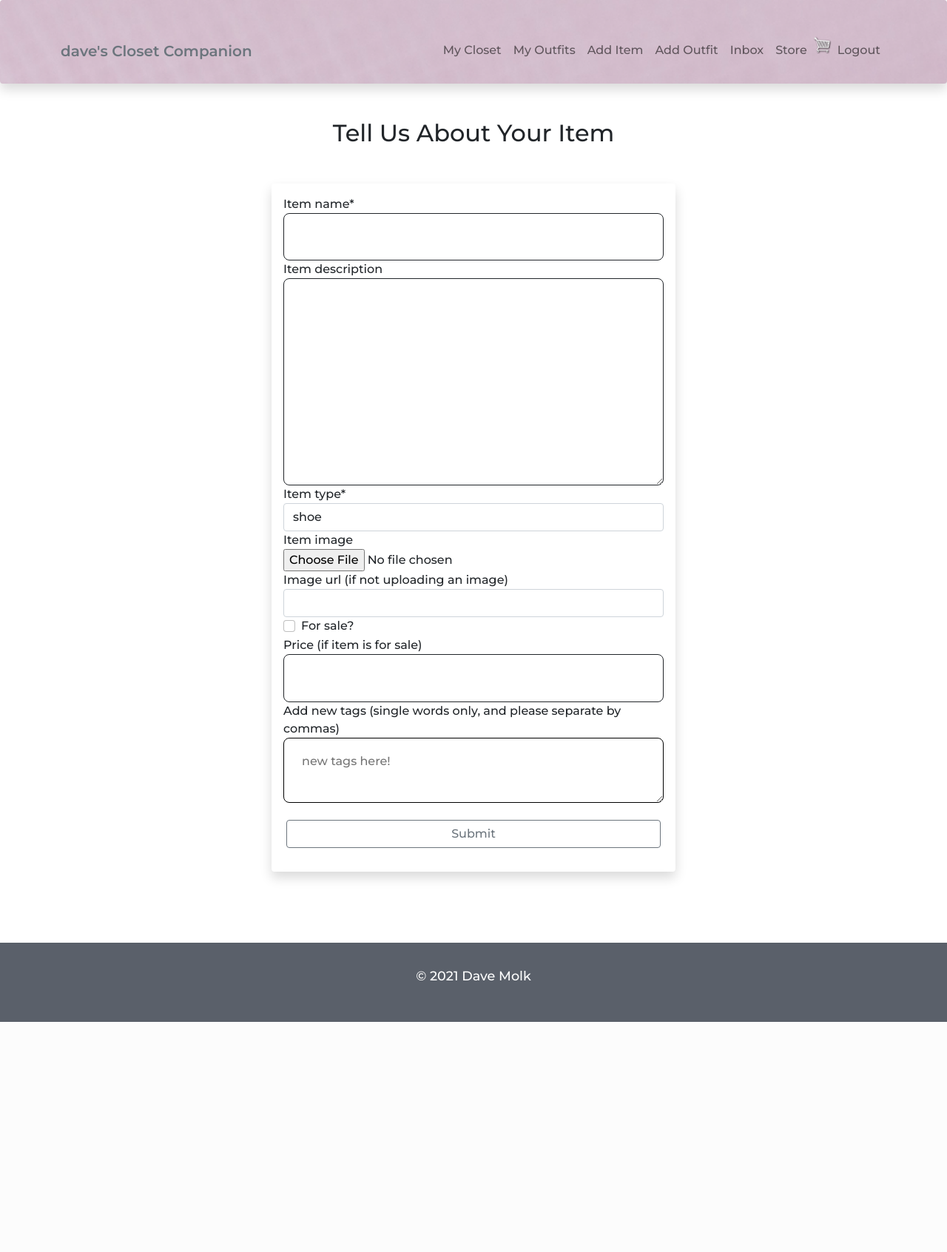
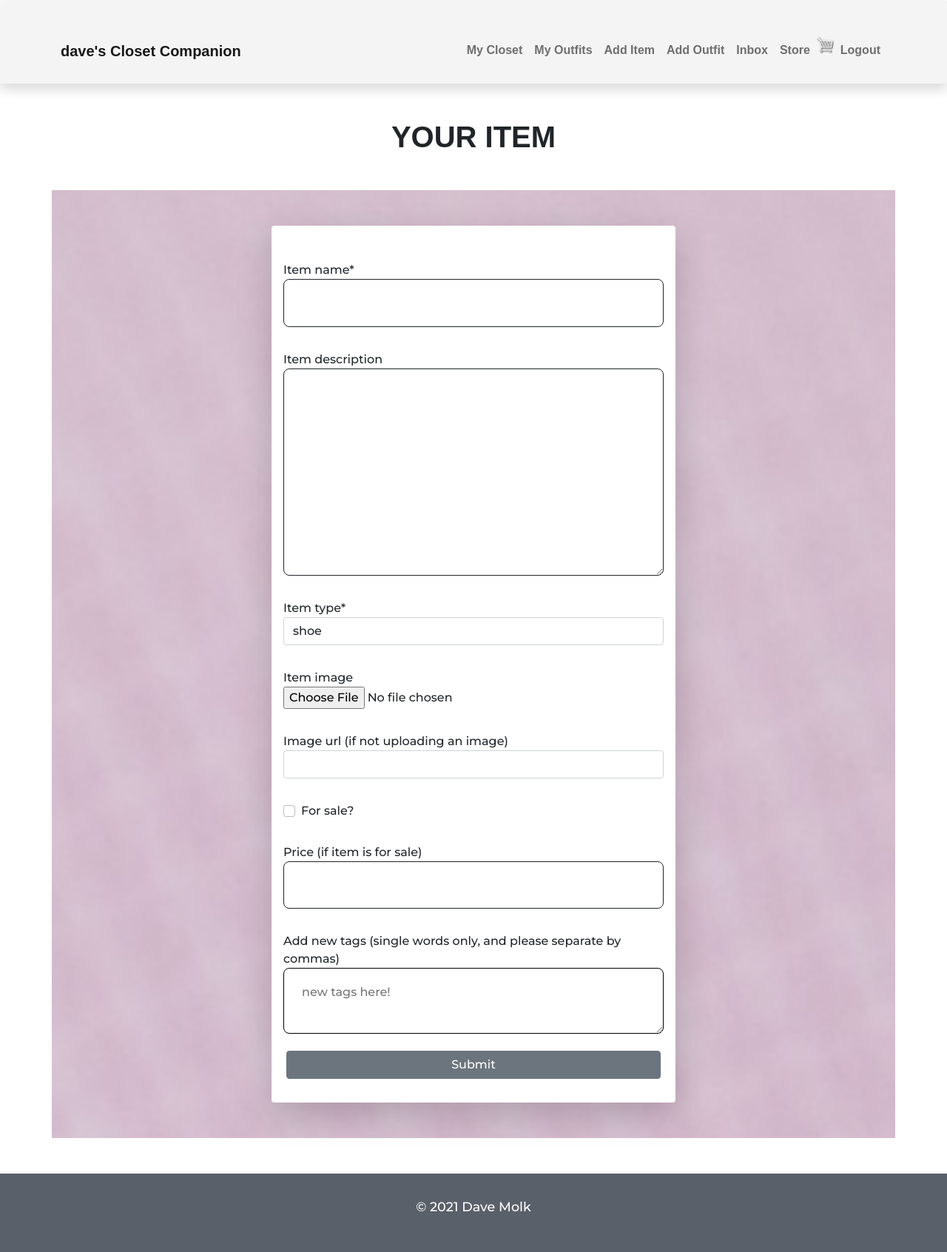
Before and after one commit to davemolk/closet-companion, a Django app: page /wardrobe/create-item/ in a window 1280 px wide. Shown: the whole page at 74% size. Before the commit the page ends 1381 px from the top, so only its background shows below. Run offline with Django 3.2, Linux system fonts and the light colour scheme; a user stored in the database is signed in; data comes from the database, SQL or seed files in the repository; both versions use the stored data as it was after the commit; parts of the project's set-up code (start-up, migrations or seed data) failed here and were passed over; some libraries are stand-ins or nearby versions.

Commit message:
redid forms and buttons

```diff
--- a/static/css/wardrobe.css
+++ b/static/css/wardrobe.css
@@ -3,7 +3,7 @@
 }
 
 body{
-    background-color: #FFF;
+    background-color: #fff;
     font-family: 'Montserrat', sans-serif;
   }
 
@@ -12,7 +12,6 @@ body{
   background-repeat: no-repeat;
   background-size: cover;
 }
-
 
 .box-element {
   box-shadow: hsl(0, 0%, 80%) 0 0 16px;
@@ -26,6 +25,22 @@ body{
   width: 95%;
   max-width: 85rem;
   margin: 0 auto;
+}
+
+h1, h2, h3, h4, h5, h6 {
+  font-family: 'Manrope', sans-serif;
+}
+
+/*=======================
+  NavBar
+========================*/
+
+.nav-background{
+  background-color: #f2f2f2cb;
+}
+
+.nav-text{
+  font-family: 'Manrope', sans-serif;
 }
 
 
@@ -83,13 +98,29 @@ body{
   display: block;
 }
 
-
 .form__field {
-  margin-top: 2.5rem;
-  margin-bottom: 2.5rem;
+  /* margin-top: 3.5rem; */
+  margin-bottom: 3.5rem;
 }
 
-.formPage .formWrapper {
+.form__field__bottom {
+  margin-bottom: 3.5rem;
+}
+
+.form-link{
+  color: #4b5362;
+}
+
+.formWrapper{
+  margin-top: 3rem;
+}
+
+.form-group{
+  margin-top: 2rem;
+  margin-bottom: 2rem;
+}
+
+/* .formPage .formWrapper {
   list-style: none;
   padding: 3.5rem 5rem;
 }
@@ -98,7 +129,7 @@ body{
   font-size: 2.8rem;
   margin-bottom: 1rem;
   margin-top: 2rem;
-}
+} */
 
 
 input.input[type='text'],
--- a/templates/main.html
+++ b/templates/main.html
@@ -9,6 +9,7 @@
     <link rel="preconnect" href="https://fonts.googleapis.com">
     <link rel="preconnect" href="https://fonts.gstatic.com" crossorigin>
     <link href="https://fonts.googleapis.com/css2?family=Montserrat:wght@500;600&display=swap" rel="stylesheet">
+
     <script type="text/javascript">
     let user = '{{request.user}}'
 
--- a/templates/navbar.html
+++ b/templates/navbar.html
@@ -1,18 +1,18 @@
 {% load static %}
-<nav class="navbar navbar-expand-lg navbar-light pt-5 pb-4 shadow p-3 mb-5 bg-body rounded texture">
+<nav class="navbar navbar-expand-lg navbar-light pt-5 pb-4 shadow p-3 mb-5 rounded nav-background">
     <div class="container-lg">
         <!-- navbar brand / title -->
 
         <a class="navbar-brand" href="/">
         {% if request.user.is_authenticated %}
-        <span class="text-secondary fw-bold">
+        <span class="nav-text fw-bold">
             {{request.user.profile.username}}'s Closet Companion
         </span>
         </a>
 
         {% else %}
         <a class="navbar-brand" href="/">
-        <span class="text-secondary fw-bold">
+        <span class="nav-text fw-bold">
             Closet Companion
         </span>
         </a>
@@ -29,29 +29,29 @@
         <ul class="navbar-nav">
 
             <li class="nav-item">
-            <a class="nav-link" href="{% url 'items' %}">My Closet</a></span>
+            <a class="nav-link nav-text fw-bold" href="{% url 'items' %}">My Closet</a></span>
             </li>
             <li class="nav-item">
-            <a class="nav-link" href="{% url 'outfits' %}">My Outfits</a></span>
+            <a class="nav-link nav-text fw-bold" href="{% url 'outfits' %}">My Outfits</a></span>
             </li>
 
             <li class="nav-item d-md-none">
-            <a class="nav-link" href="#">Add Item</a>
+            <a class="nav-link nav-text fw-bold" href="#">Add Item</a>
             </li>
             <li class="nav-item d-none d-md-inline">
-            <a class="nav-link" href="{% url 'create-item' %}">Add Item</a>
+            <a class="nav-link nav-text fw-bold" href="{% url 'create-item' %}">Add Item</a>
             </li>
             <li class="nav-item d-md-none">
-            <a class="nav-link" href="#">Add Outfit</a>
+            <a class="nav-link nav-text fw-bold" href="#">Add Outfit</a>
             </li>
             <li class="nav-item d-none d-md-inline">
-            <a class="nav-link" href="{% url 'create-outfit' %}">Add Outfit</a>
+            <a class="nav-link nav-text fw-bold" href="{% url 'create-outfit' %}">Add Outfit</a>
             </li>
             <li class="nav-item">
-            <a class="nav-link" href="{% url 'inbox' %}">Inbox</a>
+            <a class="nav-link nav-text fw-bold" href="{% url 'inbox' %}">Inbox</a>
             </li>
             <li class="nav-item d-none d-md-inline">
-            <a class="nav-link" href="{% url 'store' %}">Store</a>
+            <a class="nav-link nav-text fw-bold" href="{% url 'store' %}">Store</a>
             </li>
             <div>
                 <a href="{% url 'cart' %}">
@@ -64,17 +64,17 @@
                 {% endif %}
             </div>
             <li class="nav-item">
-            <a class="nav-link" href="{% url 'logout' %}">Logout</a>
+            <a class="nav-link nav-text fw-bold" href="{% url 'logout' %}">Logout</a>
             </li>
 
         </ul>
         {% else %}
         <ul class="navbar-nav">
             <li class="nav-item">
-            <a class="nav-link" href="{% url 'login' %}">Login</a>
+            <a class="nav-link nav-text fw-bold" href="{% url 'login' %}">Login</a>
             </li>
             <li class="nav-item">
-            <a class="nav-link" href="{% url 'signup' %}">SignUp</a>
+            <a class="nav-link nav-text fw-bold" href="{% url 'signup' %}">SignUp</a>
             </li>
         </ul>
         {% endif %}
--- a/user/views.py
+++ b/user/views.py
@@ -32,7 +32,7 @@ def loginUser(request):
             login(request, user)
             return redirect('index')
         else:
-            messages.error(request, 'As if!!! Username OR password is incorrect')
+            messages.error(request, 'Ugh, as if!!! Username OR password is incorrect')
 
     return render(request, 'user/login.html')
 
@@ -51,7 +51,7 @@ def signupUser(request):
         if form.is_valid():
             user = form.save(commit=False)
             user.save()
-            messages.success(request, 'User account created!')
+            messages.success(request, "User account created. You're now rollin' with the homies!")
             login(request, user)
             return redirect('index')
         else:
@@ -104,7 +104,7 @@ def createMessage(request, pk):
 
             message.save()
 
-            messages.success(request, 'Your message was sent successfully.')
+            messages.success(request, 'Message sent. Two very enthusiastic thumbs up!')
             return redirect('store')
 
     context = {'recipient': recipient, 'form': form}
--- a/wardrobe/templates/wardrobe/item_form.html
+++ b/wardrobe/templates/wardrobe/item_form.html
@@ -6,17 +6,17 @@
 
 <div class="container-lg">
   <div class="text-center">
-    <h2>Tell Us About Your Item</h2>
+    <h1 class="fw-bold">YOUR ITEM</h1>
   </div>
 
-  <div class="row justify-content-center my-5">
+  <div class="row justify-content-center my-5 texture">
     {% if page == 'update' %}
     <div class="col-lg-4 mb-5">
       <img src="{{item.image.url }}" class="img-fluid" alt="item">
     </div>
     {% endif %}
     <div class="col-lg-6 formWrapper">
-      <form class="shadow p-3 mb-5 bg-body rounded" action="" method="POST" enctype="multipart/form-data">
+      <form class="shadow-lg p-3 mb-5 bg-body rounded" action="" method="POST" enctype="multipart/form-data">
         {% csrf_token %}
         {{ form|crispy }}
 
@@ -25,7 +25,7 @@
           <textarea name="newtags" class="input" placeholder="new tags here!"></textarea>
         </div>
         <div class="row justify-content-center p-3">
-          <button class="btn btn-outline-secondary" type="submit" value="Submit!">Submit</button>
+          <button class="btn btn-secondary" type="submit" value="Submit!">Submit</button>
         </div>
       </form>
     </div>
--- a/wardrobe/templates/wardrobe/single_item.html
+++ b/wardrobe/templates/wardrobe/single_item.html
@@ -26,7 +26,7 @@
           <div>Tags:
           {% for tag in tags %}
             <span class="tag">
-              <a class="btn btn-outline-secondary btn-sm" href="{% url 'delete-tag' tag.id %}?next={{request.path}}">{{ tag }}</a>
+              <a class="btn btn-secondary btn-sm" href="{% url 'delete-tag' tag.id %}?next={{request.path}}">{{ tag }}</a>
             </span>
 
           {% endfor %}
@@ -35,8 +35,8 @@
           {% endif %}
 
           <div class="row align-items-center">
-            <a class="btn btn-outline-secondary btn-sm" href="{% url 'update-item' item.id %}">Update Item</a>
-            <a class="btn btn-outline-secondary btn-sm" href="{% url 'delete-item' item.id %}">Delete Item</a>
+            <a class="btn btn-secondary btn-sm" href="{% url 'update-item' item.id %}">Update Item</a>
+            <a class="btn btn-secondary btn-sm" href="{% url 'delete-item' item.id %}">Delete Item</a>
           </div>
 
         </div>
--- a/wardrobe/templates/wardrobe/single_outfit.html
+++ b/wardrobe/templates/wardrobe/single_outfit.html
@@ -25,8 +25,8 @@
           <p class="card-text">Description: {{ outfit.description }}</p>
 
           <div class="row align-items-center">
-            <a class="btn btn-outline-secondary btn-sm" href="{% url 'update-outfit' outfit.id %}">Update Outfit</a>
-            <a class="btn btn-outline-secondary btn-sm" href="{% url 'delete-outfit' outfit.id %}">Delete Outfit</a>
+            <a class="btn btn-secondary btn-sm" href="{% url 'update-outfit' outfit.id %}">Update Outfit</a>
+            <a class="btn btn-secondary btn-sm" href="{% url 'delete-outfit' outfit.id %}">Delete Outfit</a>
           </div>
 
         </div>
```
Also changed, not shown: templates/reset_password.html (+13 -12 lines), templates/reset_password_complete.html (+10 -10 lines), templates/reset_password_sent.html (+9 -10 lines), user/templates/user/login.html (+13 -9 lines), user/templates/user/message_form.html (+17 -12 lines), user/templates/user/signup.html (+20 -7 lines), wardrobe/templates/wardrobe/outfit_form.html (+4 -4 lines), db.sqlite3.
